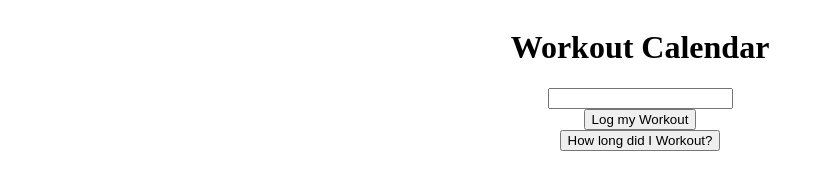
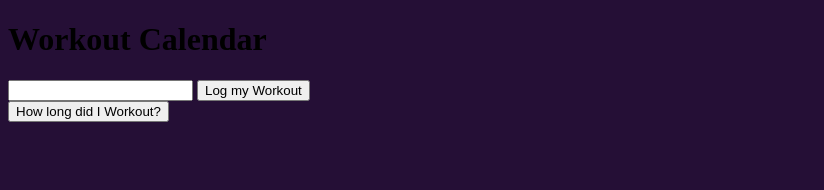
Before and after one commit to Teddy-Guo/Week7-Step-Two, a website: page public/index.html in a window 1280 px wide. Shown: the whole page, without its empty margins (0-824 px from the left). Drawn offline with Linux system fonts and the light colour scheme; files that its build step writes are made by us from their sources.

Commit message:
try to make css working

```diff
--- a/style.css
+++ b/style.css
@@ -1,7 +1,3 @@
 body {
-    display: flex;
-    flex-direction: column;
-    align-items: center;
-    text-align: middle;
-
+    background-color: #250f36 ;
 }
```
